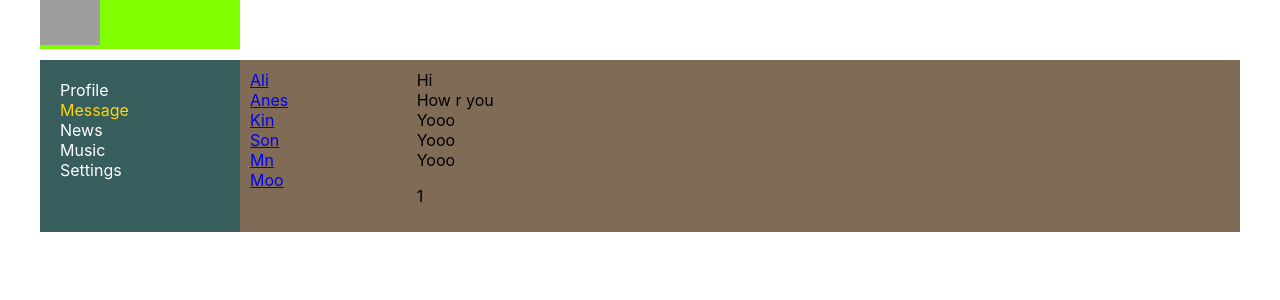
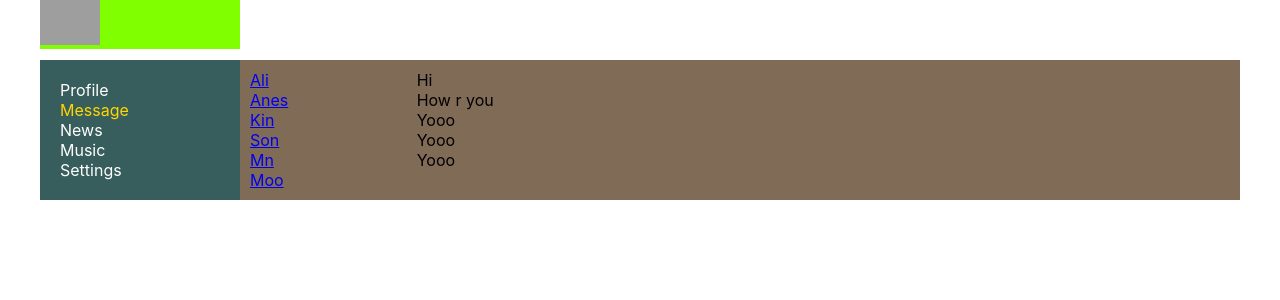
Before and after one commit to Anesbek/samurai-way, a React (Create React App) app: page /dialogs in a window 1280 px wide. Shown: the top 300 px of the page. Built offline with nearby package versions, Linux system fonts and the light colour scheme; grey boxes are pictures that could not be loaded.

Commit message:
lesson 29

```diff
--- a/src/components/dialogs/Dialogs.tsx
+++ b/src/components/dialogs/Dialogs.tsx
@@ -19,7 +19,7 @@ const Dialogs = (props: any) => {
             </div>
             <div className={s.messeges}>
                 {messegesElemeents}
-                <p>1</p>
+
             </div>
         </div>
     );
```
